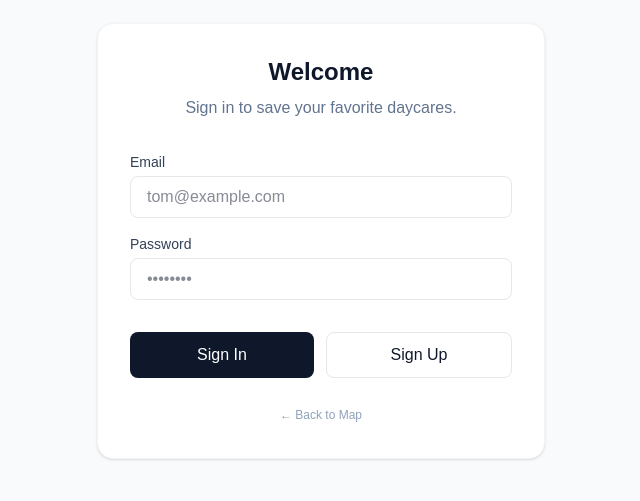
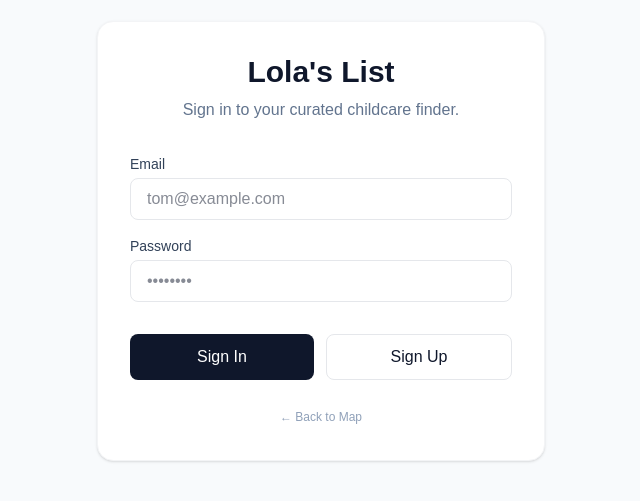
Before and after one commit to thomasvargas/toronto-daycares, a Next.js app: page /login in a window 1280 px wide. Shown: the part 159-660 px from the top of the page, without its empty margins (319-959 px from the left). Built offline with nearby package versions, Linux system fonts and the light colour scheme; no server answers.

Commit message:
branding

```diff
--- a/app/layout.js
+++ b/app/layout.js
@@ -12,8 +12,8 @@ const geistMono = Geist_Mono({
 });
 
 export const metadata = {
-  title: "Toronto Daycare Map",
-  description: "A map of licensed child care centres in Toronto",
+  title: "Lola's List",
+  description: 'A curated childcare finder for Toronto parents',
 };
 
 export default function RootLayout({ children }) {
--- a/app/login/page.js
+++ b/app/login/page.js
@@ -46,8 +46,9 @@ export default function Login() {
       <div className="max-w-md w-full bg-white rounded-2xl shadow-sm border border-gray-100 p-8">
 
         <div className="text-center mb-8">
-          <h1 className="text-2xl font-bold text-slate-900">Welcome</h1>
-          <p className="text-slate-500 mt-2">Sign in to save your favorite daycares.</p>
+          {/* BRANDING UPDATE */}
+          <h1 className="text-3xl font-bold text-slate-900">Lola&apos;s List</h1>
+          <p className="text-slate-500 mt-2">Sign in to your curated childcare finder.</p>
         </div>
 
         {/* FEEDBACK MESSAGE */}
--- a/app/page.js
+++ b/app/page.js
@@ -60,9 +60,12 @@ export default function Home() {
 
             <div className="flex items-center justify-between mb-4">
               <div>
-                <h1 className="text-xl font-bold text-slate-900 tracking-tight">Toronto Daycare Finder</h1>
+                {/* BRANDING UPDATE */}
+                <h1 className="text-2xl font-bold text-slate-900 tracking-tight">
+                  Lola&apos;s List
+                </h1>
                 <p className="text-xs font-medium text-slate-500 uppercase tracking-wide mt-1">
-                  {loading ? 'Loading...' : `Found ${filteredDaycares.length} Locations`}
+                  A Childcare Finder
                 </p>
               </div>
 
```
